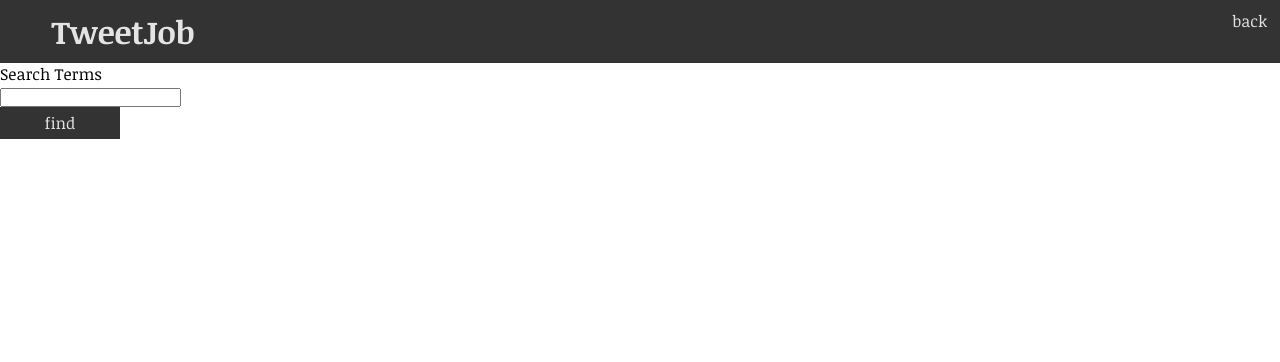
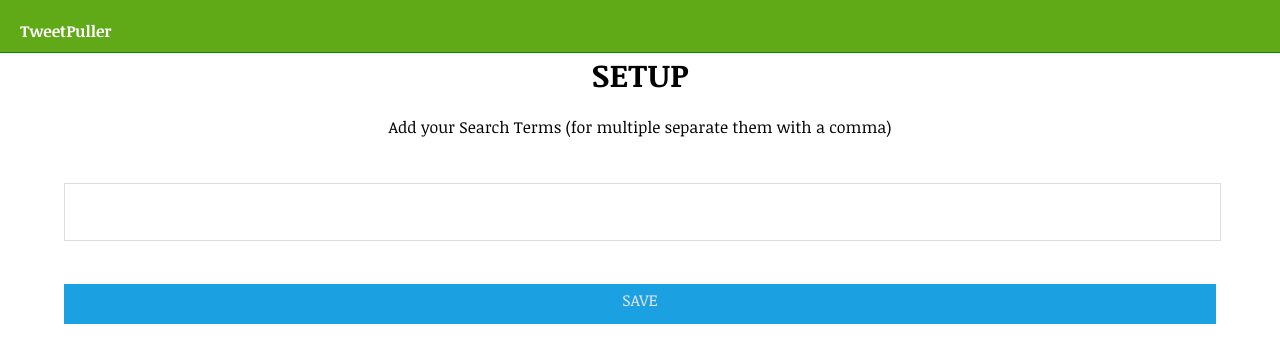
Before and after one commit to fahimc/DailyTweets, a plain HTML site: page index.html in a window 1280 px wide. Drawn offline with Linux system fonts and the light colour scheme.

Commit message:
completed

```diff
--- a/index.html
+++ b/index.html
@@ -6,6 +6,7 @@
 		<meta http-equiv="Content-Type" content="text/html; charset=utf-8" />
 		<title>index</title>
 		<meta name="author" content="Fahim" />
+		<meta name="viewport" content="width=device-width, initial-scale=1, maximum-scale=1">
 		<!-- Date: 2013-05-19 -->
 		<script type="text/javascript" src="lib/com/fahimchowdhury/toolkit/toolkitMax-v1013-compressed.js"></script>
 		<script type="text/javascript" src="src/Main.js"></script>
@@ -13,20 +14,33 @@
 	</head>
 	<body>
 		<div class="header">
-			<h1>TweetJob</h1>
-			<div id="backToForm">back</div>
-			<div id="refresh">refresh</div>
+			<h1>TweetPuller</h1>
+			<div id="backToForm">
+
+			</div>
+			<div id="refresh">
+
+			</div>
 			<div class="clearBoth"></div>
 		</div>
 		<div id="theForm">
+			<h1>SETUP</h1>
 			<ul>
-				<li>Search Terms</li>
-				<li><input type="text" id="terms" /></li>
+				<li>
+					<p>
+						Add your Search Terms (for multiple separate them with a comma)
+					</p>
+				</li>
+				<li>
+					<input type="text" id="terms" />
+				</li>
+				<li class="right">
+					<div id="findButton">
+						SAVE
+					</div>
+				</li>
 			</ul>
 
-			<div id="findButton">
-				find
-			</div>
 		</div>
 		<div id="resultsHolder">
 
--- a/resource/css/style.css
+++ b/resource/css/style.css
@@ -9,6 +9,7 @@ body
 	width:100%;
 	height:100%;
 	font-family: 'Noticia Text', serif;
+
 }
 
 
@@ -17,42 +18,59 @@ body
  */
 #findButton
 {
-	padding: 5px 10px 5px 10px;
-	background-color: #333;
+	padding: 5px 0px 5px 0px;
+	background-color: #1ba1e2;
 	color:#e4e4e4;
 	display: block;
-	width:100px;
+	width:90%;
+	margin-left:5%;
+	margin-right:5%;
+	height:30px;
 	text-align: center;
+	cursor: pointer;
 }
 .header
 {
 	width:100%;
 	padding-top:10px;
 	padding-bottom:10px;
-	background-color: #333;
-	color:#e4e4e4;
+	background-color: #60a917;
+	color:#fff;
+	border-bottom: 1px solid #008a00;
 }
 .header h1
 {
 	float:left;
-	margin-left: 4%;
-	width:45%;
+	margin-left: 20px;
+	padding-top:10px;
+	overflow:hidden;
+	font-size: 16px;
 }
 .header #backToForm
 {
 	float:right;
-	margin-right: 1%;
-
+	display:none;
 	text-align: right;
 	cursor: pointer;
+	background: url(../image/settings.png) no-repeat;
+	width:60px;
+	height:60px;
+	padding-right: 20px;
+	margin-left: 20px;
 }
 .header #refresh
 {
 	float:right;
-	margin-right: 4%;
 	display:none;
 	text-align: right;
 	cursor: pointer;
+	background: url(../image/refresh.png) no-repeat center;
+	width:60px;
+	height:60px;
+	border-right:1px solid #008a00;
+	border-left:1px solid #008a00;
+	padding-right: 20px;
+	padding-left: 20px;
 }
 .resultItem
 {
@@ -61,6 +79,24 @@ body
 	padding-bottom: 10px;
 	border-bottom: 1px solid #e4e4e4;
 }
+input[type=text], textarea {
+  @include transition(all 0.30s ease-in-out);
+  outline: none;
+  padding: 3px 0px 3px 3px;
+  margin: 5px 1px 3px 5%;
+  border: 1px solid #DDDDDD;
+  width:90%;
+  height:50px;
+}
+
+input[type=text]:focus, textarea:focus {
+  @include box-shadow(0 0 5px rgba(81, 203, 238, 1));
+  padding: 3px 0px 3px 3px;
+  margin: 5px 1px 3px 5%;
+  border: 1px solid rgba(81, 203, 238, 1);
+
+}
+
 .resultItem p
 {
 	padding: 10px;
@@ -69,3 +105,18 @@ body
 {
 	clear: both;
 }
+#theForm h1
+{
+	text-align: center;
+}
+#theForm ul li
+{
+	padding-top: 20px;
+	padding-bottom: 20px;
+
+}
+#theForm ul li p{
+	margin-left: 5%;
+	margin-right: 5%;
+	text-align: center;
+}
--- a/src/Main.js
+++ b/src/Main.js
@@ -35,6 +35,7 @@
 	}
 	function onBackClick()
 	{
+		document.getElementById("backToForm").style.display="none";
 		document.getElementById("resultsHolder").innerHTML="";
 		document.getElementById("theForm").style.display="block";
 		document.getElementById("refresh").style.display="none";
@@ -71,6 +72,8 @@
 	}
 	window.onCallback=function(data)
 	{
+
+		if(data.results)
 		results = data.results;
 		if (window.localStorage)localStorage.results = results;
 		buildList();
@@ -79,6 +82,7 @@
 	function buildList()
 	{
 		document.getElementById("refresh").style.display="block";
+		document.getElementById("backToForm").style.display="block";
 		document.getElementById("resultsHolder").innerHTML="";
 		for(var a=0;a<results.length;a++)
 		{
```
Also changed, not shown: resource/image/refresh.png (added), resource/image/settings.png (added).
